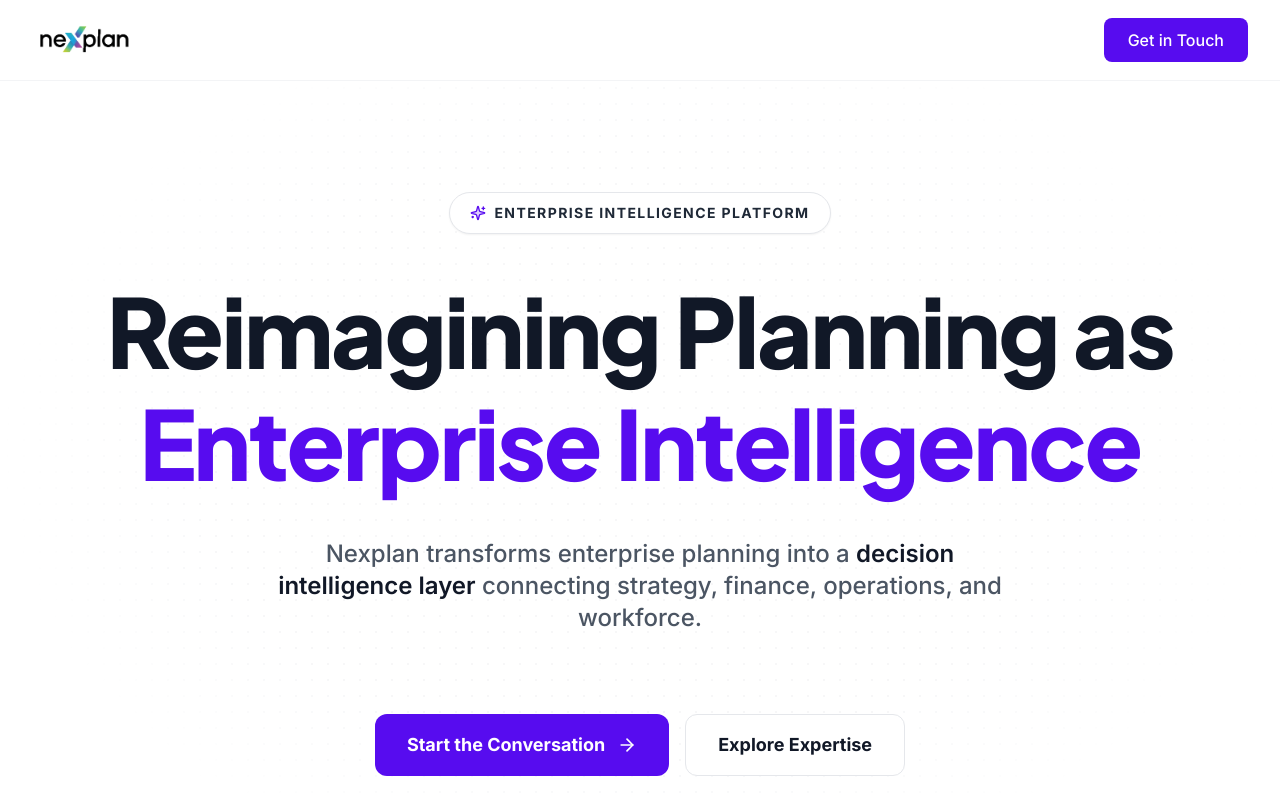
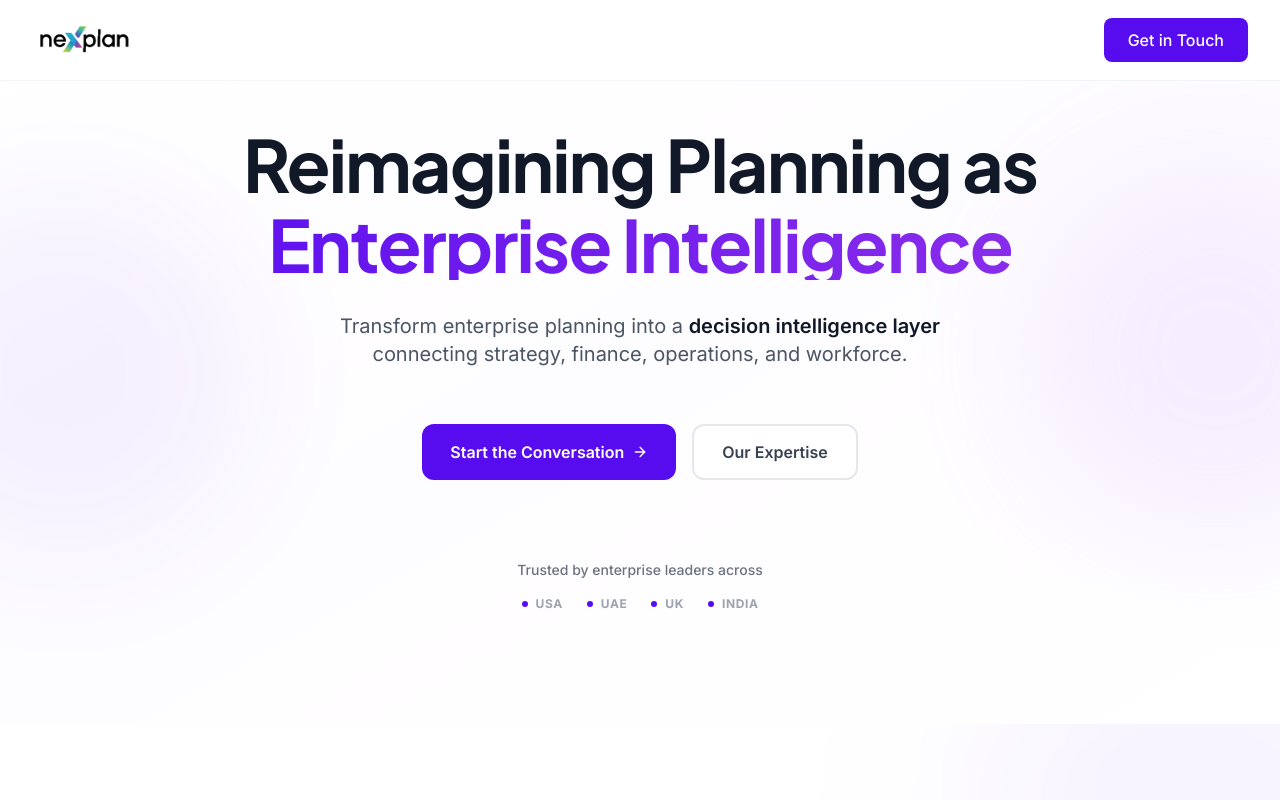
Before and after one commit to skarun505/Nexplan, a Next.js app: page / in a window 1280 px wide. Shown: the top 800 px of the page. Built offline with nearby package versions, Linux system fonts and the light colour scheme.

Commit message:
Hero redesign: Remove badge, smaller fonts, gradient text, modern minimalist theme

```diff
--- a/app/page.tsx
+++ b/app/page.tsx
@@ -39,44 +39,67 @@ export default function Home() {
                 </div>
             </header>
 
-            {/* Hero Section - Clean & Professional */}
-            <section className="pt-32 pb-24 md:pt-48 md:pb-32 px-4 sm:px-6 lg:px-8 relative overflow-hidden">
-                {/* Background Patterns */}
-                <div className="absolute inset-0 bg-[radial-gradient(#e5e7eb_1px,transparent_1px)] [background-size:16px_16px] [mask-image:radial-gradient(ellipse_50%_50%_at_50%_50%,#000_70%,transparent_100%)] opacity-30 pointer-events-none"></div>
+            {/* Hero Section - Modern Minimalist */}
+            <section className="relative pt-24 pb-20 md:pt-32 md:pb-28 px-4 sm:px-6 lg:px-8 overflow-hidden">
+                {/* Subtle gradient background */}
+                <div className="absolute inset-0 bg-gradient-to-br from-white via-purple-50/30 to-white"></div>
 
-                <div className="max-w-7xl mx-auto relative z-10">
-                    <div className="text-center space-y-8 md:space-y-12">
-                        {/* Premium Badge */}
-                        <div className="fade-in-up inline-flex items-center gap-2 px-5 py-2.5 rounded-full bg-white border border-gray-200 shadow-sm hover:shadow-md transition-shadow cursor-default">
-                            <Sparkles className="w-4 h-4 text-primary fill-primary/20" />
-                            <span className="text-xs md:text-sm font-bold text-gray-800 uppercase tracking-widest">Enterprise Intelligence Platform</span>
-                        </div>
+                {/* Animated gradient orbs */}
+                <div className="absolute top-1/4 -left-32 w-96 h-96 bg-primary/10 rounded-full blur-3xl animate-pulse"></div>
+                <div className="absolute bottom-1/4 -right-32 w-96 h-96 bg-purple-300/20 rounded-full blur-3xl animate-pulse" style={{ animationDelay: '1s' }}></div>
 
-                        {/* Main Headline with new Font */}
-                        <div className="space-y-6 fade-in-up" style={{ animationDelay: '0.1s' }}>
-                            <h1 className="font-heading text-5xl sm:text-6xl md:text-7xl lg:text-8xl font-extrabold leading-[1.1] tracking-tight text-gray-900">
-                                <span className="block sm:inline">Reimagining Planning as</span>
-                                <br className="hidden sm:block" />
-                                <span className="block text-primary mt-2 sm:mt-4">Enterprise Intelligence</span>
+                <div className="max-w-6xl mx-auto relative z-10">
+                    <div className="text-center space-y-8">
+
+                        {/* Main Headline - Reduced Size */}
+                        <div className="space-y-4 fade-in-up">
+                            <h1 className="font-heading text-4xl sm:text-5xl md:text-6xl lg:text-7xl font-bold leading-[1.1] tracking-tight text-gray-900">
+                                Reimagining Planning as
+                                <span className="block mt-2 text-transparent bg-clip-text bg-gradient-to-r from-primary to-purple-600">
+                                    Enterprise Intelligence
+                                </span>
                             </h1>
                         </div>
 
-                        {/* Sub-headline */}
-                        <div className="max-w-3xl mx-auto space-y-6 fade-in-up" style={{ animationDelay: '0.2s' }}>
-                            <p className="text-xl md:text-2xl text-gray-600 leading-relaxed font-medium">
-                                Nexplan transforms enterprise planning into a <span className="text-gray-900 font-semibold">decision intelligence layer</span> connecting strategy, finance, operations, and workforce.
+                        {/* Sub-headline - More Compact */}
+                        <div className="max-w-2xl mx-auto fade-in-up" style={{ animationDelay: '0.1s' }}>
+                            <p className="text-lg md:text-xl text-gray-600 leading-relaxed">
+                                Transform enterprise planning into a <span className="text-gray-900 font-semibold">decision intelligence layer</span> connecting strategy, finance, operations, and workforce.
                             </p>
                         </div>
 
-                        {/* Premium CTA Buttons */}
-                        <div className="pt-8 flex flex-col sm:flex-row justify-center gap-4 fade-in-up" style={{ animationDelay: '0.3s' }}>
-                            <a href="#contact" className="inline-flex items-center justify-center gap-3 px-8 py-4 bg-primary text-white rounded-xl hover:bg-[#3b06a3] transition-all duration-300 hover:shadow-xl hover:shadow-primary/20 hover:-translate-y-1 text-base md:text-lg font-bold min-w-[200px]">
+                        {/* Clean CTA Section */}
+                        <div className="pt-6 flex flex-col sm:flex-row justify-center gap-4 fade-in-up" style={{ animationDelay: '0.2s' }}>
+                            <a href="#contact" className="group inline-flex items-center justify-center gap-2 px-7 py-3.5 bg-primary text-white rounded-xl hover:bg-[#3b06a3] transition-all duration-300 hover:shadow-xl hover:shadow-primary/30 hover:-translate-y-0.5 text-base font-semibold">
                                 Start the Conversation
-                                <ArrowRight className="w-5 h-5" />
+                                <ArrowRight className="w-4 h-4 group-hover:translate-x-1 transition-transform" />
                             </a>
-                            <a href="#expertise" className="inline-flex items-center justify-center gap-3 px-8 py-4 bg-white text-gray-900 border border-gray-200 rounded-xl hover:bg-gray-50 transition-all duration-300 hover:border-gray-300 text-base md:text-lg font-bold min-w-[200px]">
-                                Explore Expertise
+                            <a href="#expertise" className="inline-flex items-center justify-center gap-2 px-7 py-3.5 bg-white text-gray-700 border-2 border-gray-200 rounded-xl hover:border-primary/30 hover:bg-gray-50 transition-all duration-300 text-base font-semibold">
+                                Our Expertise
                             </a>
+                        </div>
+
+                        {/* Trust Indicators - Subtle */}
+                        <div className="pt-12 fade-in-up" style={{ animationDelay: '0.3s' }}>
+                            <p className="text-sm text-gray-500 mb-4 font-medium">Trusted by enterprise leaders across</p>
+                            <div className="flex flex-wrap justify-center gap-6 text-xs font-bold text-gray-400 uppercase tracking-wider">
+                                <span className="flex items-center gap-2">
+                                    <div className="w-1.5 h-1.5 rounded-full bg-primary"></div>
+                                    USA
+                                </span>
+                                <span className="flex items-center gap-2">
+                                    <div className="w-1.5 h-1.5 rounded-full bg-primary"></div>
+                                    UAE
+                                </span>
+                                <span className="flex items-center gap-2">
+                                    <div className="w-1.5 h-1.5 rounded-full bg-primary"></div>
+                                    UK
+                                </span>
+                                <span className="flex items-center gap-2">
+                                    <div className="w-1.5 h-1.5 rounded-full bg-primary"></div>
+                                    India
+                                </span>
+                            </div>
                         </div>
                     </div>
                 </div>
```
